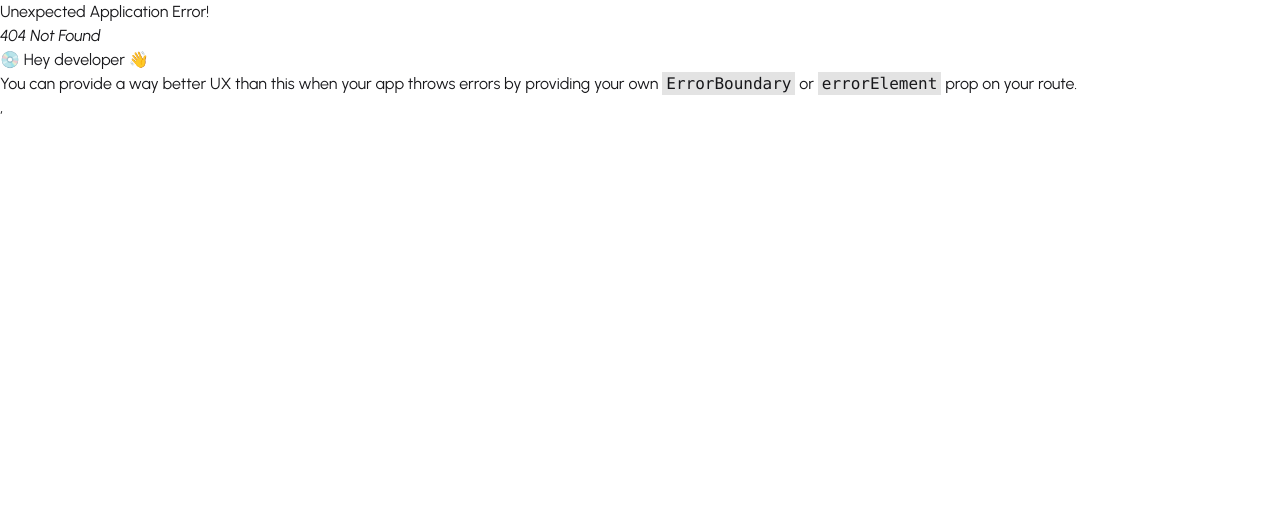
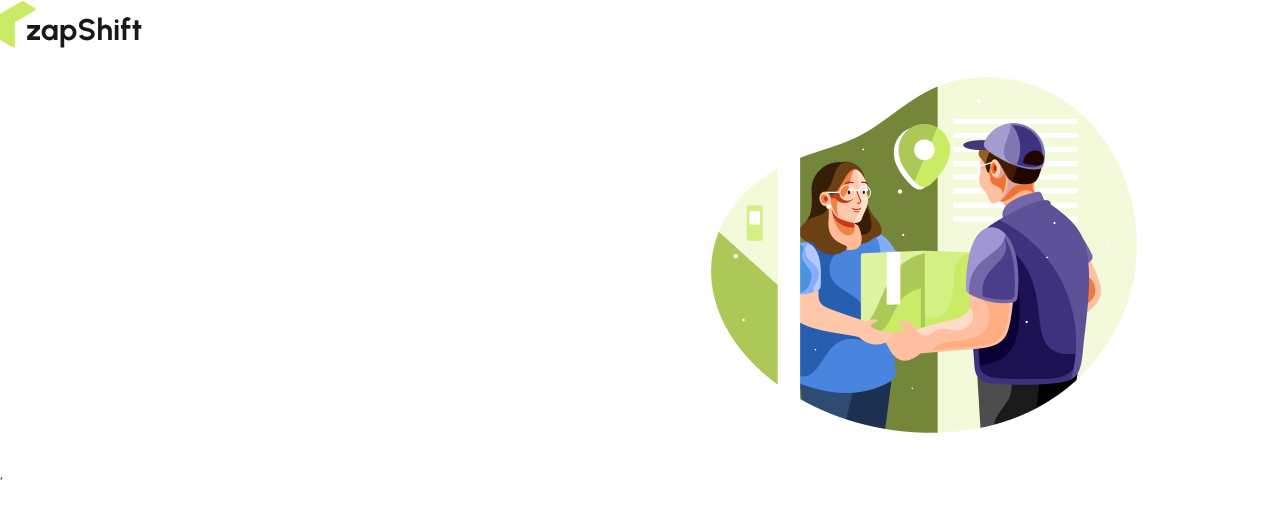
Before and after one commit to SwarnaliSahaBristi/zap-swift-client, a React (Vite) app: page /login in a window 1280 px wide. Before the commit this address had no page. Shown: the top 518 px of the page. Built offline with nearby package versions, Linux system fonts and the light colour scheme.

Commit message:
auth added

```diff
--- a/package.json
+++ b/package.json
@@ -15,6 +15,7 @@
     "leaflet": "^1.9.4",
     "react": "^19.2.0",
     "react-dom": "^19.2.0",
+    "react-hook-form": "^7.66.0",
     "react-icons": "^5.5.0",
     "react-leaflet": "^5.0.0-rc.2",
     "react-responsive-carousel": "^3.2.23",
--- /dev/null
+++ b/src/layout/AuthLayout.jsx
@@ -0,0 +1,22 @@
+import React from 'react';
+import Logo from '../components/Logo';
+import { Outlet } from 'react-router';
+import authImg from '../assets/authImage.png';
+
+const AuthLayout = () => {
+    return (
+        <div className='max-w-7xl mx-auto'>
+            <Logo></Logo>
+            <div className='flex'>
+                <div className='flex-1'>
+                    <Outlet></Outlet>
+                </div>
+                <div className='flex-1'>
+                    <img src={authImg} alt="" />
+                </div>
+            </div>
+        </div>
+    );
+};
+
+export default AuthLayout;
--- /dev/null
+++ b/src/pages/Auth/Login.jsx
@@ -0,0 +1,11 @@
+import React from 'react';
+
+const Login = () => {
+    return (
+        <div>
+
+        </div>
+    );
+};
+
+export default Login;
--- /dev/null
+++ b/src/pages/Auth/Register.jsx
@@ -0,0 +1,11 @@
+import React from 'react';
+
+const Register = () => {
+    return (
+        <div>
+
+        </div>
+    );
+};
+
+export default Register;
--- a/src/pages/Shared/Navbar.jsx
+++ b/src/pages/Shared/Navbar.jsx
@@ -1,6 +1,6 @@
 import React from "react";
 import Logo from "../../components/Logo";
-import { NavLink } from "react-router";
+import { Link, NavLink } from "react-router";
 
 const Navbar = () => {
     const links = <>
@@ -36,7 +36,7 @@ const Navbar = () => {
             {links}
           </ul>
         </div>
-        <a className="btn btn-ghost text-xl"><Logo></Logo></a>
+        <Link to='/' className="btn btn-ghost text-xl"><Logo></Logo></Link>
       </div>
       <div className="navbar-center hidden lg:flex">
         <ul className="menu menu-horizontal px-1">
--- a/src/routes/router.jsx
+++ b/src/routes/router.jsx
@@ -2,6 +2,9 @@ import { createBrowserRouter } from "react-router";
 import RootLayout from "../layout/RootLayout";
 import Home from "../pages/Home";
 import Coverage from "../pages/Coverage";
+import AuthLayout from "../layout/AuthLayout";
+import Login from "../pages/Auth/Login";
+import Register from "../pages/Auth/Register";
 
 export const router = createBrowserRouter([
   {
@@ -19,4 +22,18 @@ export const router = createBrowserRouter([
         }
     ]
   },
+  {
+    path: '/',
+    Component: AuthLayout,
+    children: [
+      {
+        path: '/login',
+        element: <Login></Login>,
+      },
+      {
+        path: '/register',
+        element: <Register></Register>
+      }
+    ]
+  }
 ]);
```
Also changed, not shown: src/assets/authImage.png (added), 1 other file (tests, documents, lock files or other folders).
